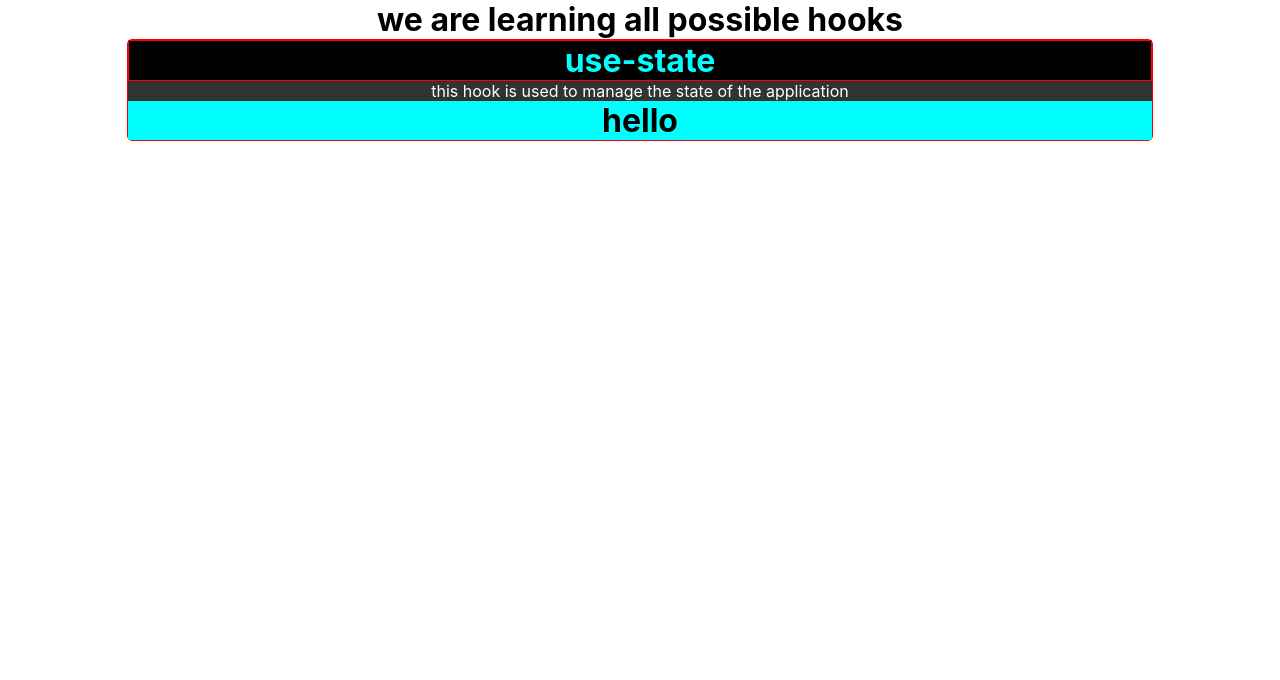
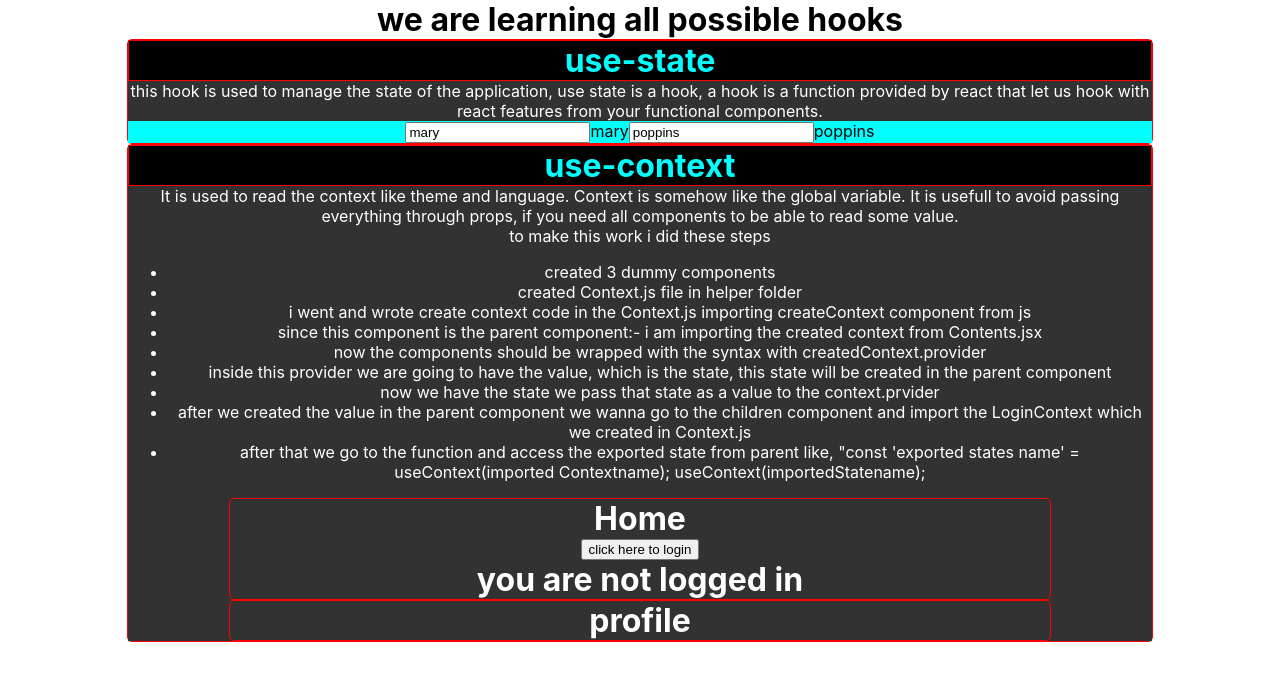
Before and after one commit to Dipak2056/use-state--context--effect-and-refs, a React (Create React App) app: page / in a window 1280 px wide. Shown: the top 680 px of the page. Built offline with nearby package versions, Linux system fonts and the light colour scheme.

Commit message:
first use-context done

```diff
--- a/src/App.js
+++ b/src/App.js
@@ -1,21 +1,14 @@
 import logo from "./logo.svg";
 import "./App.css";
+import { UseState } from "./components/UseState";
+import UseContext from "./components/UseContext";
 
 function App() {
   return (
     <div className="wrapper">
       <h1>we are learning all possible hooks</h1>
-      <div className="container">
-        <div className="title">
-          <h1>use-state</h1>
-        </div>
-        <div className="description">
-          <p>this hook is used to manage the state of the application</p>
-        </div>
-        <div className="demo">
-          <h1>hello</h1>
-        </div>
-      </div>
+      <UseState />
+      <UseContext />
     </div>
   );
 }
--- /dev/null
+++ b/src/Helper/Context.js
@@ -0,0 +1,2 @@
+import { createContext } from "react";
+export const LoginContext = createContext({});
--- /dev/null
+++ b/src/components/Home.jsx
@@ -0,0 +1,13 @@
+import React, { useContext } from "react";
+import { LoginContext } from "../Helper/Context";
+
+export const Home = () => {
+  const { loggedin, setLoggedin } = useContext(LoginContext);
+  return (
+    <div className="container">
+      <h1>Home</h1>
+      <button onClick={() => setLoggedin(true)}>click here to login</button>
+      {loggedin ? <h1>you are logged in</h1> : <h1>you are not logged in</h1>}
+    </div>
+  );
+};
--- /dev/null
+++ b/src/components/Profile.jsx
@@ -0,0 +1,11 @@
+import React from "react";
+
+const Profile = () => {
+  return (
+    <div className="container">
+      <h1>profile</h1>
+    </div>
+  );
+};
+
+export default Profile;
--- /dev/null
+++ b/src/components/UseContext.js
@@ -0,0 +1,67 @@
+import React, { useState } from "react";
+import { Home } from "./Home";
+import Profile from "./Profile";
+import { LoginContext } from "../Helper/Context";
+
+const UseContext = () => {
+  const [loggedin, setLoggedin] = useState(false);
+  return (
+    <div>
+      <div className="container">
+        <div className="title">
+          <h1>use-context</h1>
+        </div>
+        <div className="description">
+          <p>
+            It is used to read the context like theme and language. Context is
+            somehow like the global variable. It is usefull to avoid passing
+            everything through props, if you need all components to be able to
+            read some value.
+          </p>
+          <p>to make this work i did these steps</p>
+          <ul>
+            <li>created 3 dummy components</li>
+            <li>created Context.js file in helper folder</li>
+            <li>
+              i went and wrote create context code in the Context.js importing
+              createContext component from js
+            </li>
+            <li>
+              since this component is the parent component:- i am importing the
+              created context from Contents.jsx
+            </li>
+            <li>
+              now the components should be wrapped with the syntax with
+              createdContext.provider
+            </li>
+            <li>
+              inside this provider we are going to have the value, which is the
+              state, this state will be created in the parent component
+            </li>
+            <li>
+              now we have the state we pass that state as a value to the
+              context.prvider{" "}
+            </li>
+            <li>
+              after we created the value in the parent component we wanna go to
+              the children component and import the LoginContext which we
+              created in Context.js
+            </li>
+            <li>
+              after that we go to the function and access the exported state
+              from parent like, "const 'exported states name' =
+              useContext(imported Contextname); useContext(importedStatename);
+            </li>
+          </ul>
+          <LoginContext.Provider value={{ loggedin, setLoggedin }}>
+            <Home />
+            <Profile />
+          </LoginContext.Provider>
+        </div>
+        <div className="demo"></div>
+      </div>
+    </div>
+  );
+};
+
+export default UseContext;
--- /dev/null
+++ b/src/components/UseState.jsx
@@ -0,0 +1,36 @@
+import React, { useState } from "react";
+
+export const UseState = () => {
+  const [name, setName] = useState("mary");
+  const [surname, setSurname] = useState("poppins");
+  const handleOnChange = (e) => {
+    setName(e.target.value);
+  };
+  const handleSurnameChange = (e) => {
+    setSurname(e.target.value);
+  };
+  return (
+    <div>
+      <div className="container">
+        <div className="title">
+          <h1>use-state</h1>
+        </div>
+        <div className="description">
+          <p>
+            this hook is used to manage the state of the application, use state
+            is a hook, a hook is a function provided by react that let us hook
+            with react features from your functional components.
+          </p>
+        </div>
+        <div className="demo">
+          <section>
+            <input value={name} onChange={handleOnChange} />
+            {name}
+            <input value={surname} onChange={handleSurnameChange} />
+            {surname}
+          </section>
+        </div>
+      </div>
+    </div>
+  );
+};
```
